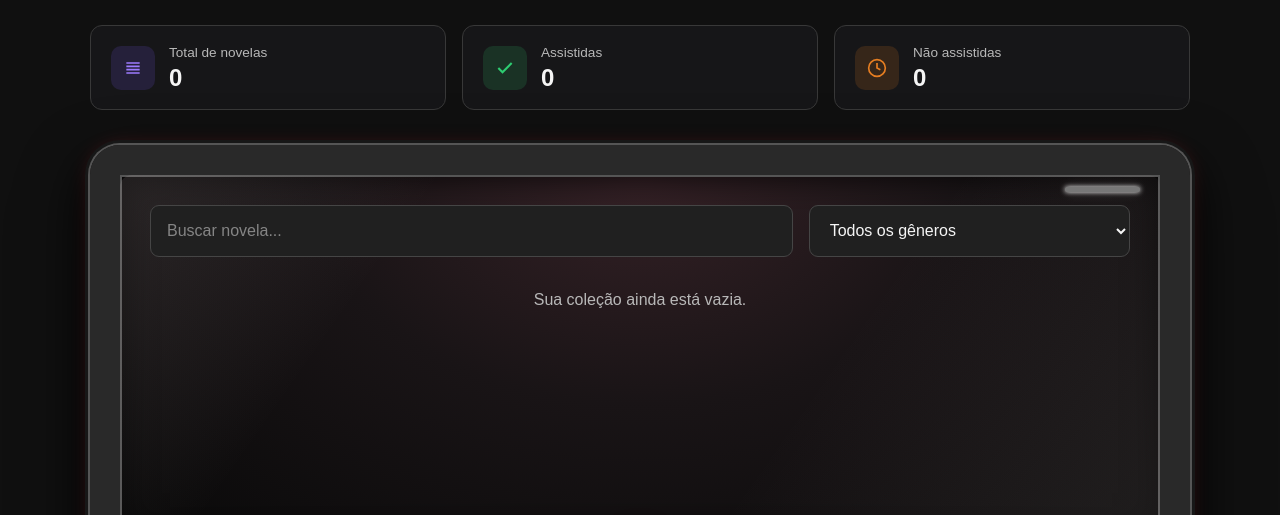
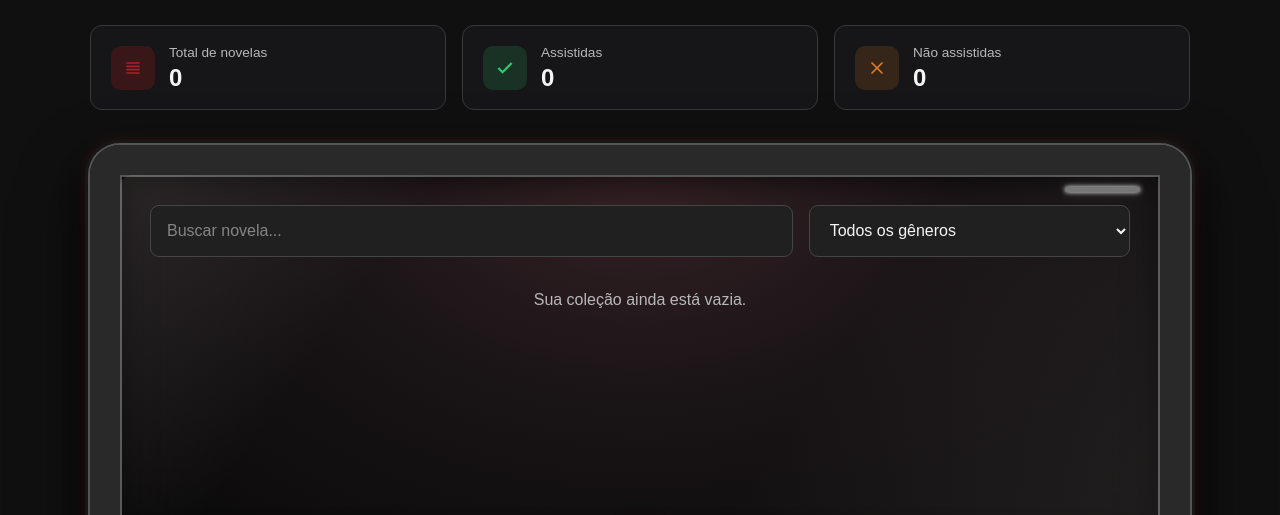
Before and after one commit to adr0ude/catalogo-novelas, a website: page index.html in a window 1280 px wide. Shown: the part 285-800 px from the top of the page. Drawn offline with Linux system fonts and the light colour scheme.

Commit message:
Mudança nos icones

```diff
--- a/index.html
+++ b/index.html
@@ -1,12 +1,12 @@
-<!DOCTYPE html>
+<!doctype html>
 <html lang="en">
   <head>
-    <meta charset="UTF-8">
-    <meta name="viewport" content="width=device-width, initial-scale=1.0">
+    <meta charset="UTF-8" />
+    <meta name="viewport" content="width=device-width, initial-scale=1.0" />
     <title>Novelário | Catálogo de Novelas</title>
 
     <script src="dist/app.js" defer></script>
-    <link rel="stylesheet" href="style.css">
+    <link rel="stylesheet" href="style.css" />
   </head>
   <body>
     <header class="topbar">
@@ -21,15 +21,23 @@
         <p class="eyebrow">EXPLORE SUA COLEÇÃO</p>
         <h1>Meu catálogo de novelas</h1>
         <p class="intro">
-                Reúna suas novelas favoritas em um só lugar,
-                acompanhe o que já assistiu e descubra qual história
-                vem a seguir.
+          Reúna suas novelas favoritas em um só lugar, acompanhe o que já
+          assistiu e descubra qual história vem a seguir.
         </p>
 
         <div class="resumo-cards">
           <div class="resumo-card">
             <div class="resumo-icon icon-total">
-                        <svg width="20" height="20" viewBox="0 0 24 24" fill="none" stroke="currentColor" stroke-width="2"><path d="M4 6h16M4 10h16M4 14h16M4 18h16"/></svg>
+              <svg
+                width="20"
+                height="20"
+                viewBox="0 0 24 24"
+                fill="none"
+                stroke="currentColor"
+                stroke-width="2"
+              >
+                <path d="M4 6h16M4 10h16M4 14h16M4 18h16" />
+              </svg>
             </div>
             <div class="resumo-info">
               <span>Total de novelas</span>
@@ -39,7 +47,16 @@
 
           <div class="resumo-card">
             <div class="resumo-icon icon-assistidos">
-                        <svg width="20" height="20" viewBox="0 0 24 24" fill="none" stroke="currentColor" stroke-width="2.5"><polyline points="20 6 9 17 4 12"/></svg>
+              <svg
+                width="20"
+                height="20"
+                viewBox="0 0 24 24"
+                fill="none"
+                stroke="currentColor"
+                stroke-width="2.5"
+              >
+                <polyline points="20 6 9 17 4 12" />
+              </svg>
             </div>
             <div class="resumo-info">
               <span>Assistidas</span>
@@ -49,7 +66,18 @@
 
           <div class="resumo-card">
             <div class="resumo-icon icon-pendentes">
-                        <svg width="20" height="20" viewBox="0 0 24 24" fill="none" stroke="currentColor" stroke-width="2"><circle cx="12" cy="12" r="10"/><polyline points="12 6 12 12 16 14"/></svg>
+              <svg
+                width="20"
+                height="20"
+                viewBox="0 0 24 24"
+                fill="none"
+                stroke="currentColor"
+                stroke-width="2"
+                stroke-linecap="round"
+              >
+                <line x1="18" y1="6" x2="6" y2="18" />
+                <line x1="6" y1="6" x2="18" y2="18" />
+              </svg>
             </div>
             <div class="resumo-info">
               <span>Não assistidas</span>
@@ -60,13 +88,8 @@
 
         <div class="tv">
           <div class="tv-screen">
-
             <div class="filtros">
-                        <input
-                            type="search"
-                            id="busca"
-                            placeholder="Buscar novela..."
-                        >
+              <input type="search" id="busca" placeholder="Buscar novela..." />
 
               <select id="filtro-genero">
                 <option value="">Todos os gêneros</option>
@@ -83,9 +106,7 @@
 
             <p id="mensagem">Suas novelas aparecerão aqui.</p>
 
-                    <div id="catalogo" class="catalogo-cards">
-                    </div>
-
+            <div id="catalogo" class="catalogo-cards"></div>
           </div>
 
           <div class="tv-luz"></div>
@@ -97,8 +118,7 @@
         <p class="eyebrow">SUA PRÓXIMA HISTÓRIA COMEÇA AQUI</p>
         <h1>Registre suas novelas</h1>
         <p class="intro">
-                Organize suas histórias favoritas e acompanhe o que já
-                assistiu.
+          Organize suas histórias favoritas e acompanhe o que já assistiu.
         </p>
 
         <form id="form-novela">
@@ -109,7 +129,7 @@
             name="nome"
             placeholder="Ex.: Avenida Brasil"
             required
-                >
+          />
 
           <label for="genero">Gênero</label>
           <select id="genero" name="genero" required>
@@ -131,7 +151,7 @@
             name="anoEstreia"
             min="1900"
             required
-                >
+          />
 
           <label for="duracao">Duração (episódios)</label>
           <input
@@ -141,7 +161,7 @@
             min="1"
             placeholder="Ex.: 179"
             required
-                >
+          />
 
           <label for="sinopse">Sinopse</label>
           <textarea
--- a/style.css
+++ b/style.css
@@ -109,8 +109,8 @@ h1 {
 }
 
 .icon-total {
-    background: rgba(120, 86, 255, 0.15);
-    color: #9d7bff;
+    background: rgba(252, 27, 27, 0.15);
+    color: #a91f2b;
 }
 
 .icon-assistidos {
```
Also changed, not shown: dist/app.js. Lines whose indentation alone changed are shown as unchanged.
